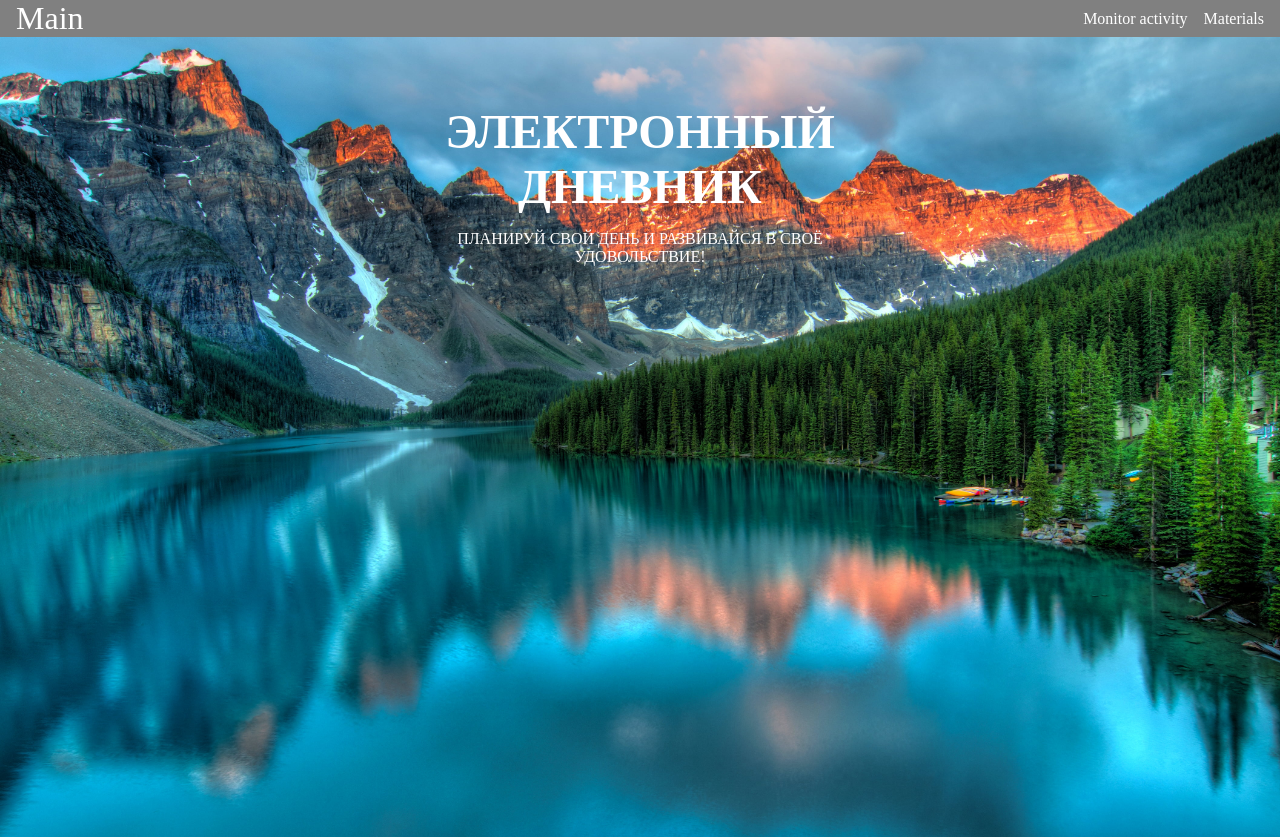
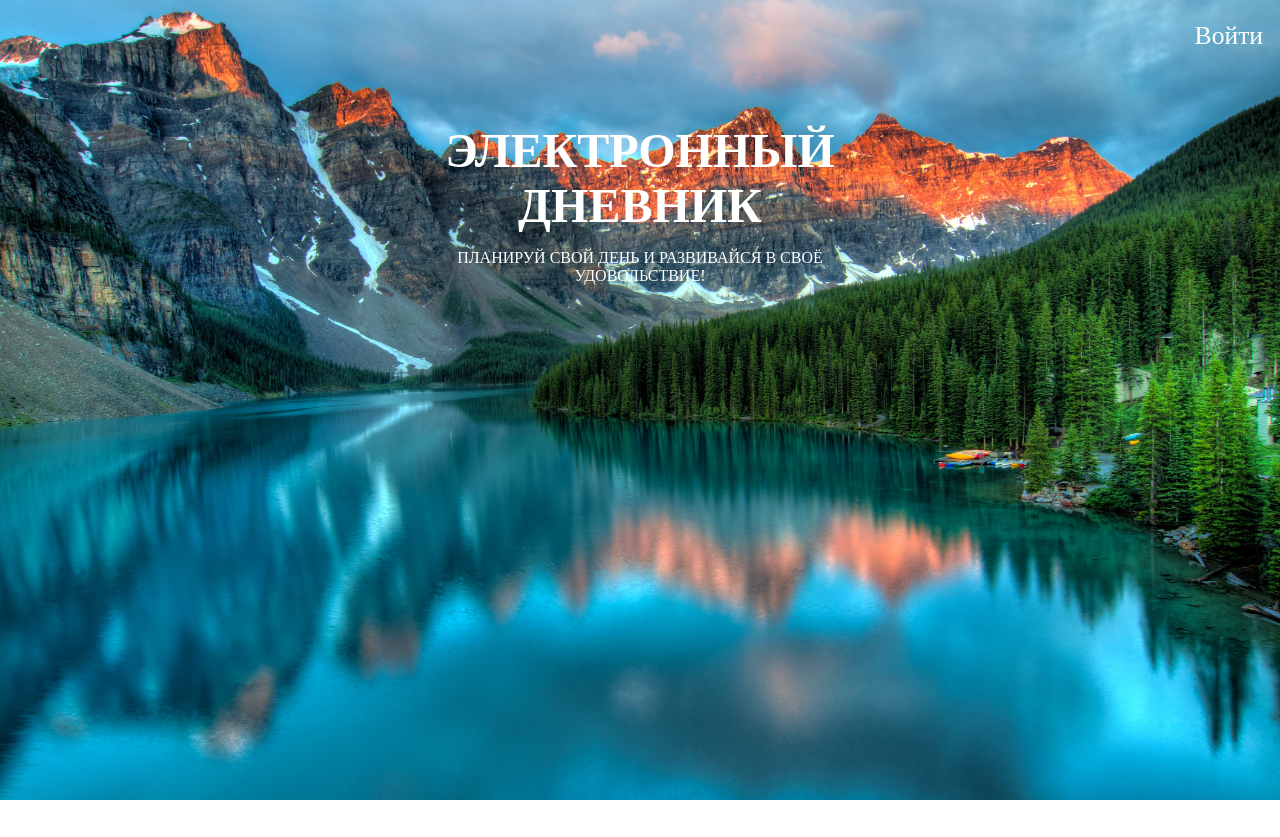
Before and after one commit to GreenShell13/ToDoApp, a React (Create React App) app in the folder src/front/: page / in a window 1280 px wide. After the commit the page ends 800 px from the top, so only its background shows below. Built offline with nearby package versions, Linux system fonts and the light colour scheme.

Commit message:
Styled button. Remove menu

```diff
--- a/src/front/src/App.js
+++ b/src/front/src/App.js
@@ -1,6 +1,5 @@
 import { Route, Routes } from 'react-router-dom';
 import './App.css';
-import { Menu } from './components/common/menu';
 import Home from './pages/home/Home';
 import Materials from './pages/materials/Materials';
 import Monitor from './pages/Monitor/Monitor';
@@ -8,7 +7,6 @@ import Monitor from './pages/Monitor/Monitor';
 function App() {
   return (
     <>
-      <Menu />
       <div className="container">
         <Routes>
           <Route path="/" element={<Home />} />
--- a/src/front/src/components/common/blocks/Section.jsx
+++ b/src/front/src/components/common/blocks/Section.jsx
@@ -1,40 +1,17 @@
 import React, { memo } from 'react'
-import styled from 'styled-components'
 
-//import MountainLake from '../../../assets/images/mountain-river.jpg'
-//import MountainLake from '../../../assets/images/mountain-lake-3.jpg'
-import MountainLake from '../../../assets/images/mountain-lake-4.jpg'
-
-const Wrap = styled.div`
-    flex-grow: 1;
-    width: 100vw;
-    height: 100vh;
-    background-size: cover;
-    background-position: center;
-    background-repeat: no-repeat;
-    background-image: url(${MountainLake});
-`
-
-const ItemText = styled.div`
-    margin-top: 12vh;
-    margin-left: 32vw;
-    width: 36vw;
-    height: 15vh;
-    text-align: center;
-    display: flex;
-    flex-direction: column;
-    align-items: center;
-    justify-content: center;
-    border-radius: 100px;
-    font-size: 1rem;
-    opacity: 1;
-    color: #fff;
-    text-transform: uppercase
-`
+import {
+    Wrap,
+    ItemText,
+    RightTopButton
+} from './styledComponents'
 
 const Section = () => {
     return (
         <Wrap>
+            <RightTopButton>
+                <p style={{ opacity: 1, color: '#fff' }}>Войти</p>
+            </RightTopButton>
             <ItemText>
                 <h1 style={{ margin: 0, fontSize: '3rem' }}>Электронный Дневник</h1>
                 <p>Планируй свой день и развивайся в своё удовольствие!</p>
--- /dev/null
+++ b/src/front/src/components/common/blocks/styledComponents.js
@@ -0,0 +1,55 @@
+import styled from 'styled-components'
+
+//import MountainLake from '../../../assets/images/mountain-river.jpg'
+//import MountainLake from '../../../assets/images/mountain-lake-3.jpg'
+import MountainLake from '../../../assets/images/mountain-lake-4.jpg'
+
+export const Wrap = styled.div`
+    flex-grow: 1;
+    width: 100vw;
+    height: 100vh;
+    background-size: cover;
+    background-position: center;
+    background-repeat: no-repeat;
+    background-image: url(${MountainLake});
+`
+
+export const ItemText = styled.div`
+    margin-top: 12vh;
+    margin-left: 32vw;
+    width: 36vw;
+    height: 15vh;
+    text-align: center;
+    display: flex;
+    flex-direction: column;
+    align-items: center;
+    justify-content: center;
+    border-radius: 100px;
+    font-size: 1rem;
+    opacity: 1;
+    color: #fff;
+    text-transform: uppercase
+`
+
+export const MenuWrap = styled.div`
+
+`
+
+export const RightTopButton = styled.div`
+    margin-top: 2vh;
+    margin-left: 93vw;
+    border-radius: 100px;
+    background-color: #08bfff;
+    --border: 2px solid #fff;
+    height: 5vh;
+    width: 6vw;
+    color: #fff;
+    opacity: 1;
+    background-color: transparent;
+    display: flex;
+    flex-direction: column;
+    text-align: center;
+    justify-content: center;
+    font-size: 2vw;
+    cursor: pointer;
+`
--- a/src/front/src/pages/home/Home.jsx
+++ b/src/front/src/pages/home/Home.jsx
@@ -6,9 +6,6 @@ const Container = styled.div`
     height: 100vh;
     width: 100vvw;
     display: flex;
-    flex-direction: column;
-    text-align: center;
-    align-items: center;
 `
 
 const Home = () => {
```
